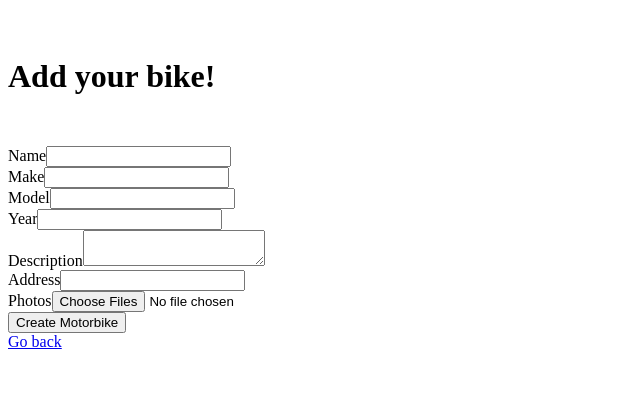
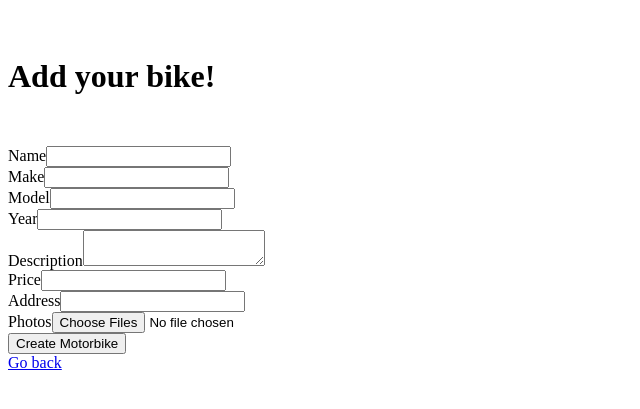
Before and after one commit to bfalt/mobike, a Rails app: page /motorbikes/new in a window 1280 px wide. Shown: the top 409 px of the page, without its empty margins (0-640 px from the left). Run offline with Rails 7, Linux system fonts and the light colour scheme; a user stored in the database is signed in; some libraries are stand-ins or nearby versions.

Commit message:
added price input to form

```diff
--- a/app/views/motorbikes/_form.html.erb
+++ b/app/views/motorbikes/_form.html.erb
@@ -23,6 +23,9 @@
           <%= f.input :description %>
         </div>
         <div class="form-inputs">
+          <%= f.input :price %>
+        </div>
+        <div class="form-inputs">
           <%= f.input :address %>
         </div>
         <div class="form-inputs">
```
